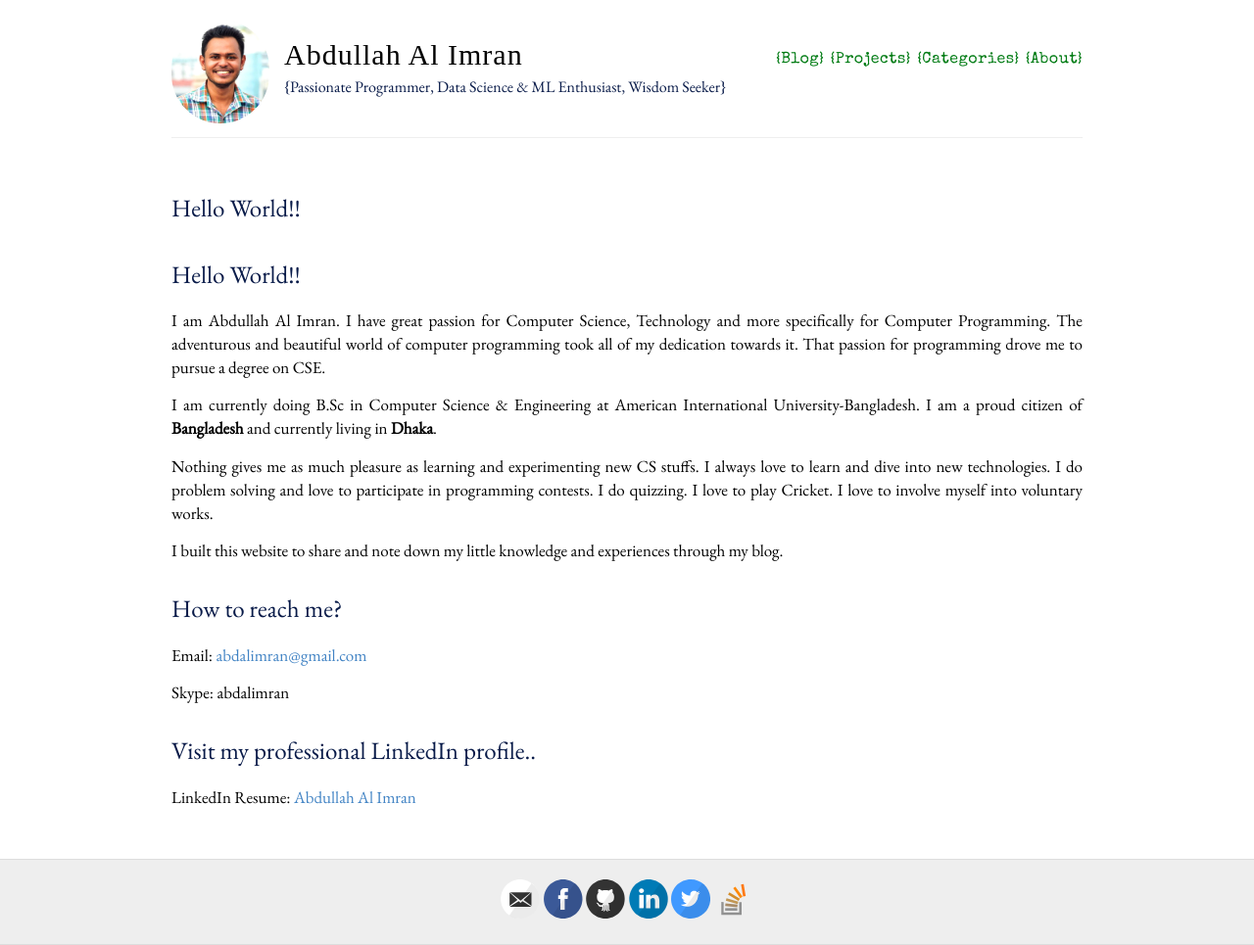
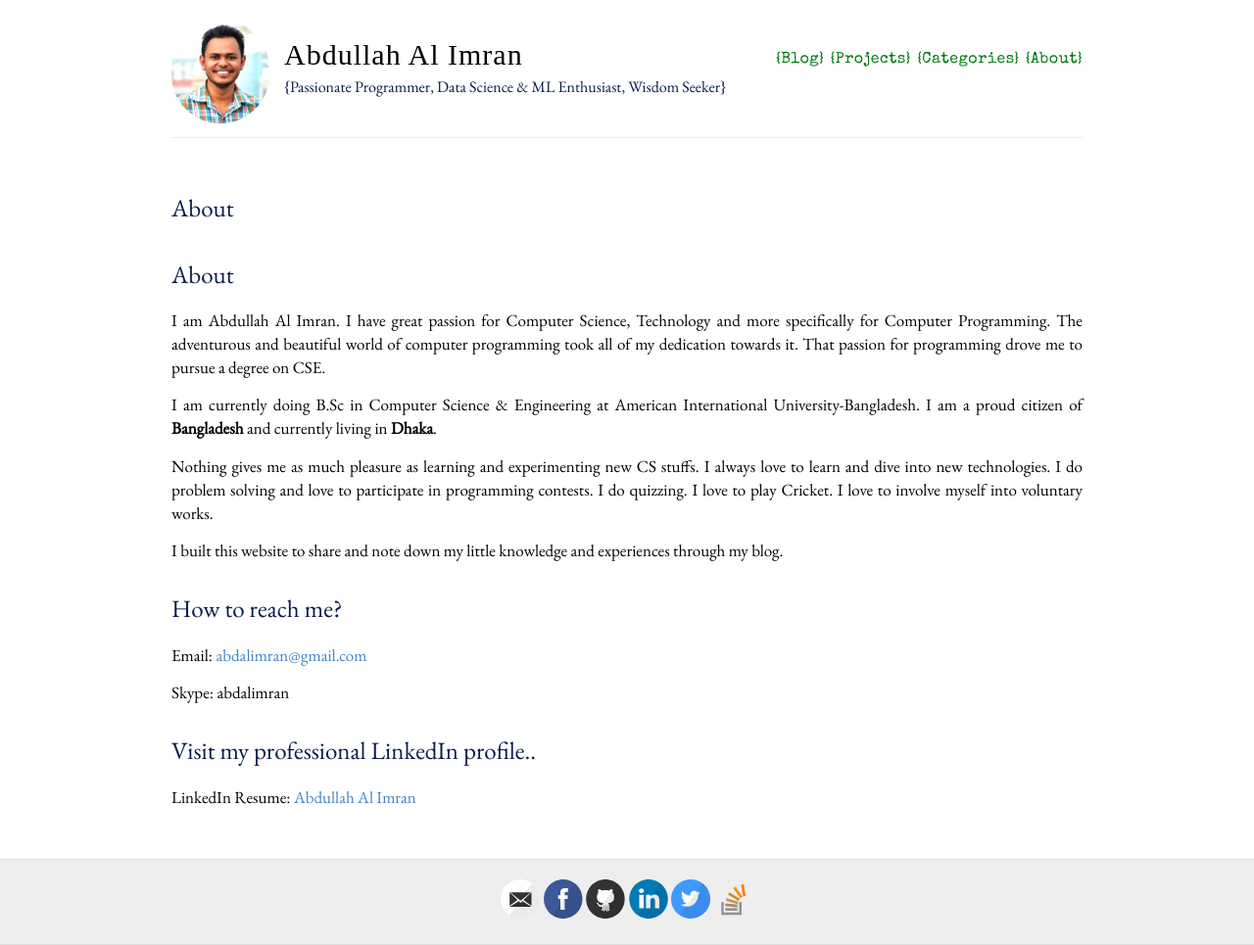
Before and after one commit to abdalimran/abdalimran.github.io, a Jekyll site: the page built from about.md, in a window 1280 px wide. Shown: the whole page at 98% size. Built offline with Jekyll 4.4.1, drawn with Linux system fonts in a browser that asks for light colours; some web fonts are replaced; our own code applies the rules of GitHub Pages for plain Markdown files.

Commit message:
Update about.md

```diff
--- a/about.md
+++ b/about.md
@@ -3,7 +3,7 @@ layout: page
 permalink: /about/
 ---
 
-# Hello World!!
+# About
 I am Abdullah Al Imran. I have great passion for Computer Science, Technology and more specifically for Computer Programming. The adventurous and beautiful world of computer programming took all of my dedication towards it. That passion for programming drove me to pursue a degree on CSE.
 
 I am currently doing B.Sc in Computer Science & Engineering at American International University-Bangladesh. I am a proud citizen of **Bangladesh** and currently living in **Dhaka**.
```
